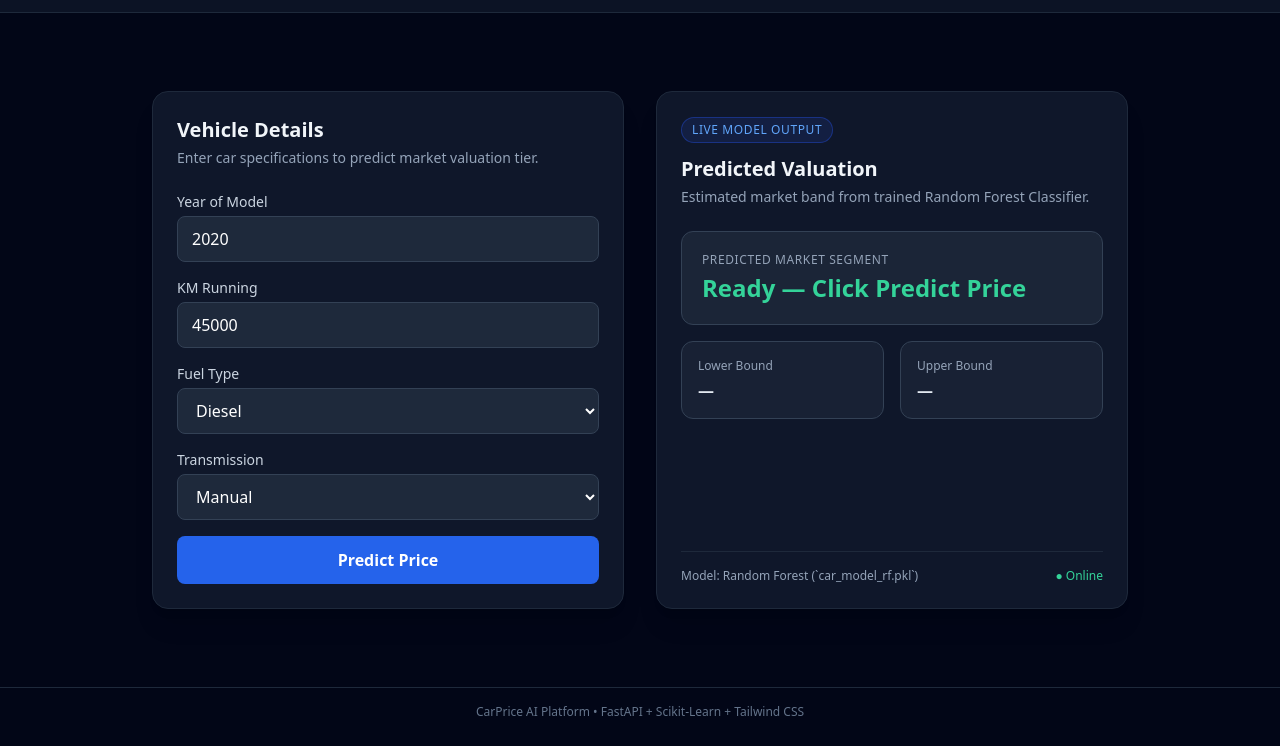
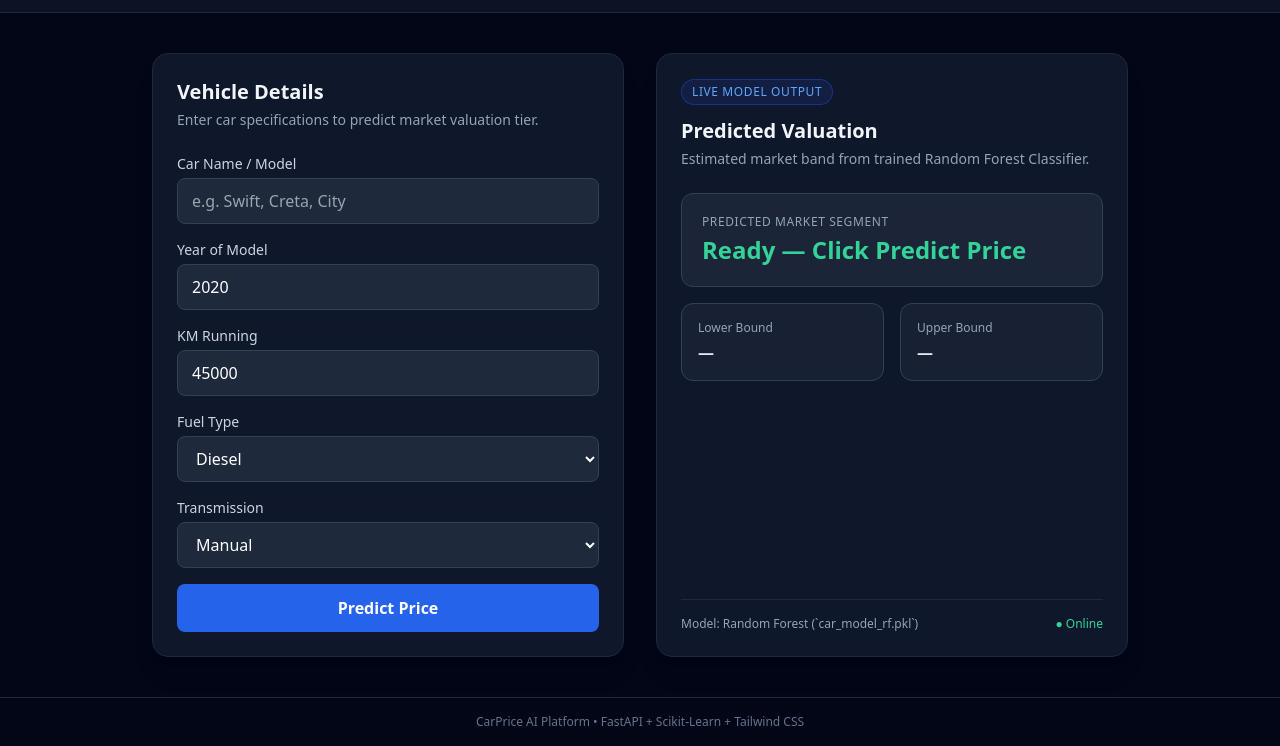
Before and after one commit to mayankbhalla02-crypto/carprice-ai, a plain HTML site: page templates/dashboard.html in a window 1280 px wide. Shown: the part 64-810 px from the top of the page. Drawn offline with nearby package versions, Linux system fonts and the light colour scheme.

Commit message:
Update dashboard.html

```diff
--- a/templates/dashboard.html
+++ b/templates/dashboard.html
@@ -29,6 +29,11 @@
       <p class="text-sm text-slate-400 mb-6">Enter car specifications to predict market valuation tier.</p>
 
       <form id="predictionForm" class="space-y-4">
+        <div>
+  <label for="car_name" class="block text-sm font-medium text-slate-300 mb-1">Car Name / Model</label>
+  <input type="text" id="car_name" name="car_name" placeholder="e.g. Swift, Creta, City"
+    class="w-full px-3.5 py-2.5 rounded-lg bg-slate-800 border border-slate-700 text-white focus:outline-none focus:border-blue-500" />
+</div>
         <div>
           <label for="year" class="block text-sm font-medium text-slate-300 mb-1">Year of Model</label>
           <input type="number" id="year" name="year" min="1995" max="2026" value="2020" required
@@ -111,6 +116,7 @@
   </footer>
 
   <script>
+    formData.append("car_name", document.getElementById("car_name").value);
     document.getElementById("predictionForm").addEventListener("submit", async function (e) {
       e.preventDefault();
       const btn = document.getElementById("submitBtn");
```
